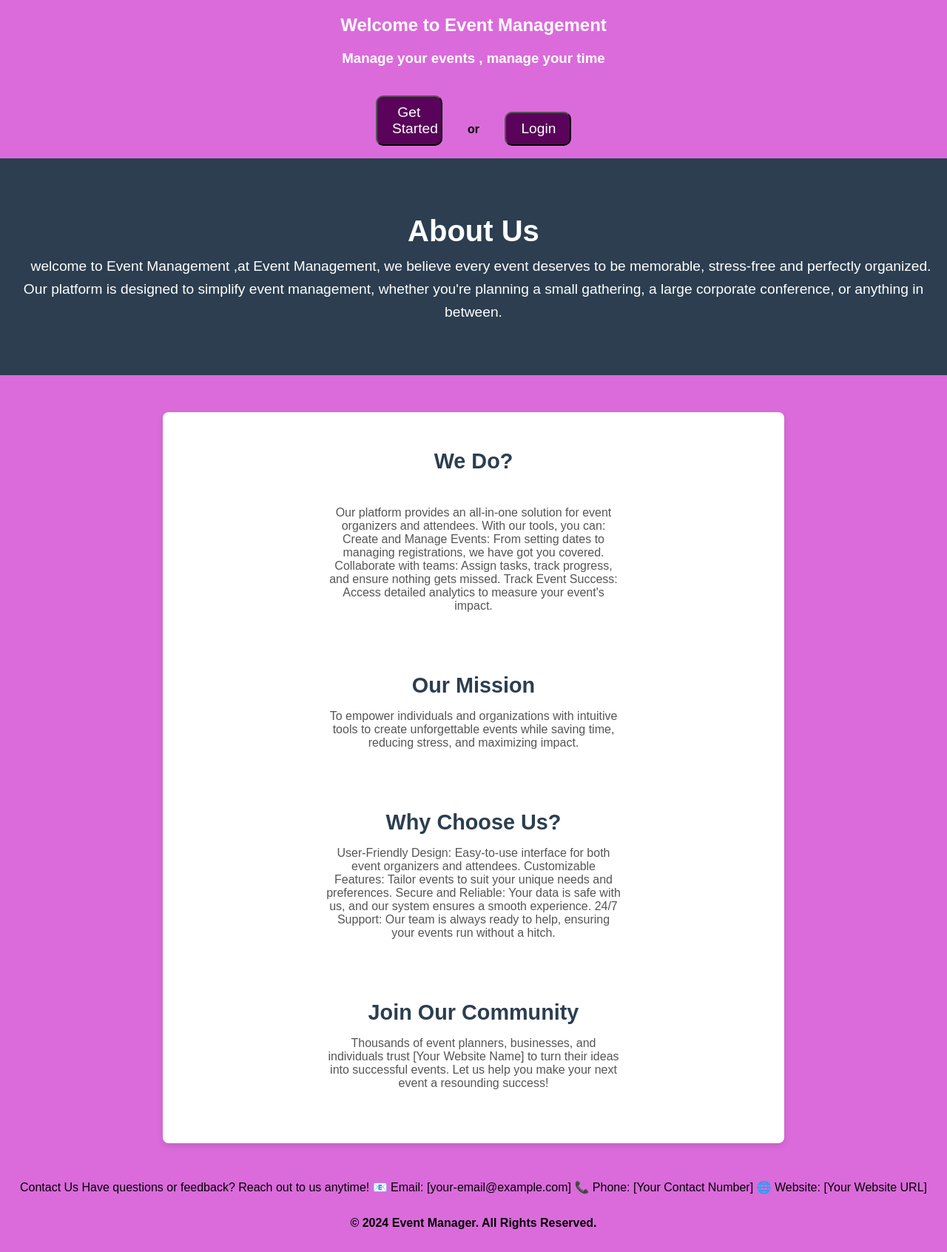
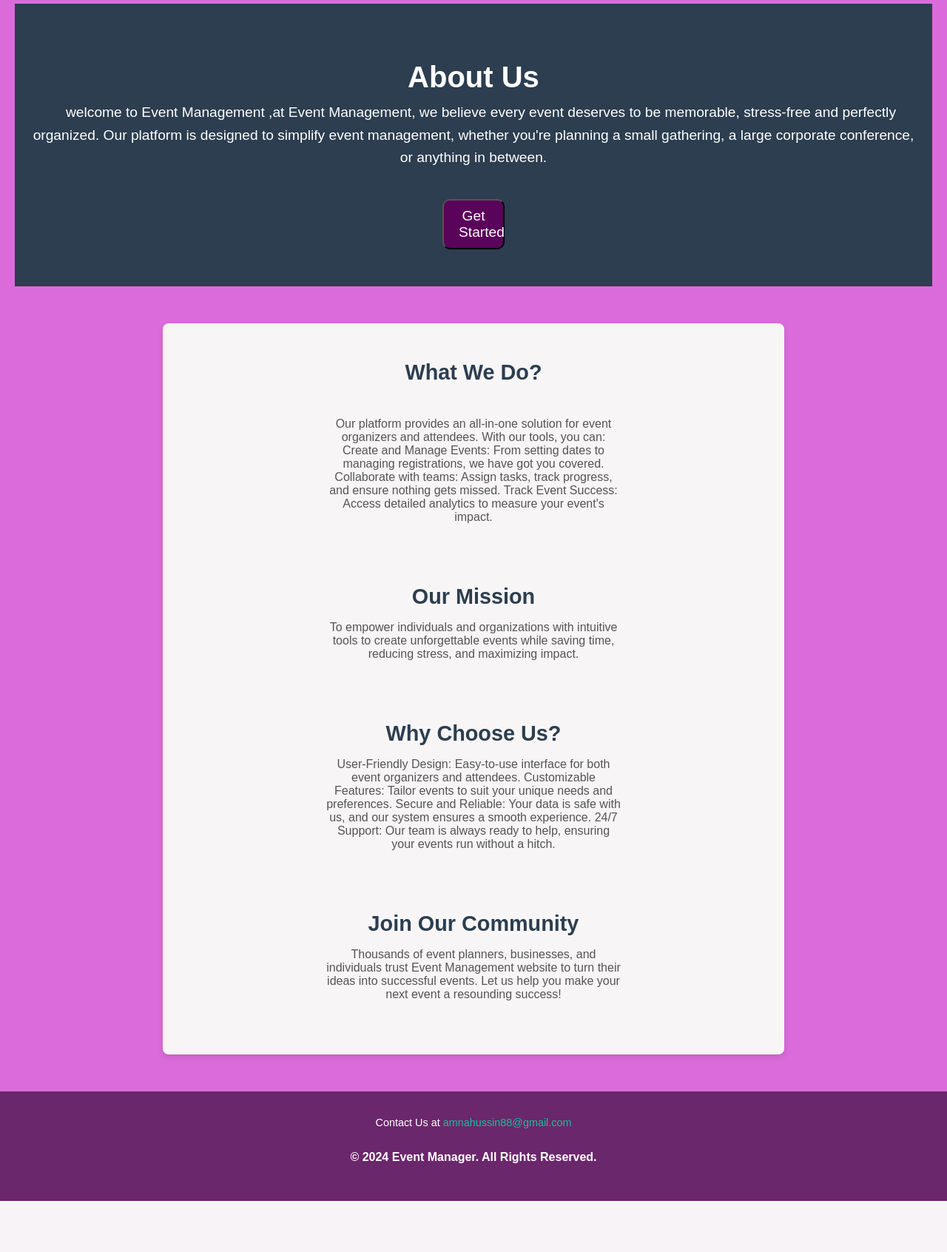
Before and after one commit to AmnaHussien/Event-Management-website, a Flask app: page /about in a window 1280 px wide. Shown: the part 105-1797 px from the top of the page at 74% size. After the commit the page ends 1728 px from the top, so only its background shows below. Run offline with Flask 3, Linux system fonts and the light colour scheme.

Commit message:
update template and static for about page

```diff
--- a/website/static/base.css
+++ b/website/static/base.css
@@ -59,6 +59,7 @@ body
 {
     /* background-image: url("2.jpg"); */
     background-color: rgb(219, 107, 219);
+    /* background-color: white; */
     background-size: cover;
     box-sizing: border-box;
     background-position: center;
@@ -157,7 +158,7 @@ body
 
 #copy
 {
-    color: black; font-size: 24px; font-weight: bold;
+    color: white; font-size: 24px; font-weight: bold;
     text-decoration: none; font-size:medium;
     text-align: center;
     padding: 10px;
@@ -253,10 +254,13 @@ div input
 }
 .header
 {
-    background-color: #2c3e50;
+    background-color:#2c3e50;
     color: #fff;
     text-align: center;
     padding: 50px 20px;
+    margin-top:5px;
+    margin-left: 20px;
+    margin-right: 20px;
 }
 .header  h1
 {
@@ -273,7 +277,7 @@ div input
     max-width: 800px;
     margin: 50px auto;
     padding: 20px;
-    background: #fff;
+    background: #f7f5f5;
     border-radius: 8px;
     box-shadow: 0 4px 8px rgba(0, 0, 0, 0.1);
 }
@@ -294,5 +298,18 @@ div input
 }
 .footer
 {
+    text-align: center;
+    padding: 20px;
+    background-color: rgb(107, 39, 107);
+    color: #fff;
+    margin-top: 50px;
+    font-size: 0.9rem;
+}
+.footer a {
+    color: #1abc9c;
+    text-decoration: none;
+}
 
+.footer a:hover {
+    text-decoration: underline;
 }
--- a/website/template/about.html
+++ b/website/template/about.html
@@ -3,26 +3,27 @@
 About
 {% endblock %}
 {% block content %}
-<form method="POST">
-    <div class="about">
+<form method="GET, POST">
+   <!--<div class="about">
         <h2>Welcome to Event Management</h2>
-        <!-- <h3>Our Event Management platform simplifies planning, organizing,
-            and <br> managing events for individuals, businesses, and organizations</h3> -->
+         <h3>Our Event Management platform simplifies planning, organizing,
+            and <br> managing events for individuals, businesses, and organizations</h3>
         <h3>Manage your events , manage your time</h3>
-        <a href="{{ url_for('auth.signup') }}" > <button id="button-land-1">Get Started</button></a> <p id="or">or</p>
-        <a href="{{ url_for('auth.login') }}" ><button id="button-land-2">Login</button></a>
-    </div>
+
+    </div> -->
     <header class="header">
             <h1>About Us</h1>
             <p id="para" align="center"> welcome to  Event Management
             ,at Event Management, we believe every event deserves to be memorable, stress-free and
-            perfectly organized.<br> Our platform is designed to simplify event management,
+            perfectly organized. Our platform is designed to simplify event management,
             whether you're planning a small gathering, a large corporate conference, or anything in between.
             </p>
+            <a href="{{ url_for('auth.signup') }}"><button id="button-land-1">Get Started</button></a>
+
     </header>
     <section class="about-section">
         <div class="content">
-            <h2> We Do? </h2>
+            <h2>What We Do? </h2>
             <br>
             <p>Our platform provides an all-in-one solution for event organizers and attendees. With our tools, you can:
             Create and Manage Events: From setting dates to managing registrations, we have got you covered.
@@ -49,18 +50,14 @@ About
         <div class="content">
             <h2>Join Our Community</h2>
             <p>
-                Thousands of event planners, businesses, and individuals trust [Your Website Name] to turn their
+                Thousands of event planners, businesses, and individuals trust Event Management website to turn their
                 ideas into successful events. Let us help you make your next event a resounding success!
             </p>
         </div>
     </section>
     <footer class="footer">
-        <p>Contact Us
-        Have questions or feedback? Reach out to us anytime!
-        📧 Email: [your-email@example.com]
-        📞 Phone: [Your Contact Number]
-        🌐 Website: [Your Website URL]
-    </p>
+        <p>Contact Us at <a href="mailto:amnahussin88@gmail.com">amnahussin88@gmail.com</a></p>
+        <p id="copy">&copy; 2024 Event Manager. All Rights Reserved. </p>
     </footer>
 
 </form>
--- a/website/template/base.html
+++ b/website/template/base.html
@@ -47,5 +47,5 @@
             <div class="container" align="center">{% block content %} {% endblock %}</div>
 
     </body>
-    <p id="copy">&copy; 2024 Event Manager. All Rights Reserved. </p>
+
 </html>
--- a/website/template/landing.html
+++ b/website/template/landing.html
@@ -18,7 +18,7 @@
 
 <br>
 <br>
-<a href="{{ url_for('auth.signup') }}" > <button id="button-land-1">New account</button></a> <p id="or">or</p>
+<a href="{{ url_for('auth.signup') }}"> <button id="button-land-1">New account</button></a> <p id="or">or</p>
 <a href="{{ url_for('auth.login') }}" ><button id="button-land-2">Login</button></a>
 
  {% endblock %}
```
Also changed, not shown: instance/databases.db, website/views.py (line endings or trailing spaces).
